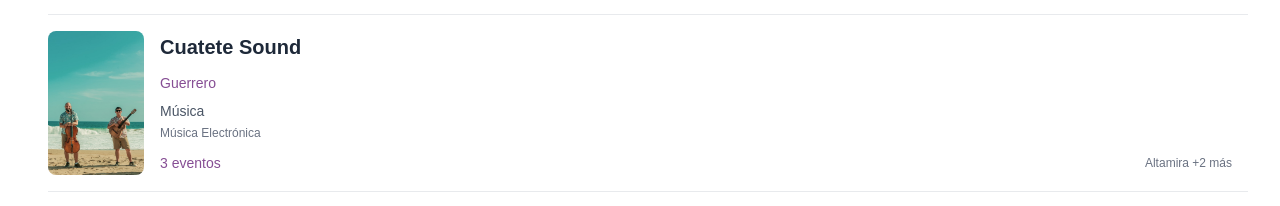
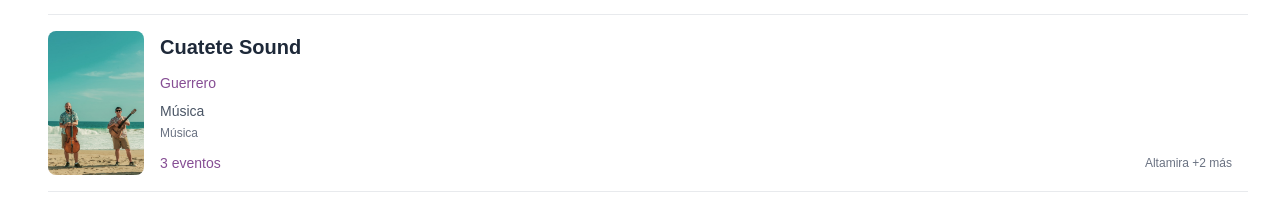
Before and after one commit to MarcoPalom/itcaWeb, a Next.js app: page /national-artists in a window 1280 px wide. Shown: the part 1188-1394 px from the top of the page. Built offline with nearby package versions, Linux system fonts and the light colour scheme.

Commit message:
changes cuattete

```diff
--- a/src/constants/nationalArtistData.ts
+++ b/src/constants/nationalArtistData.ts
@@ -811,7 +811,7 @@ export const cuateteSound: NationalArtist = {
   name: "Cuatete Sound",
   origin: "Guerrero",
   category: "Música",
-  subcategory: "Música Electrónica",
+  subcategory: "Música",
   description: "Descripción pendiente",
   events: [
     {
```
